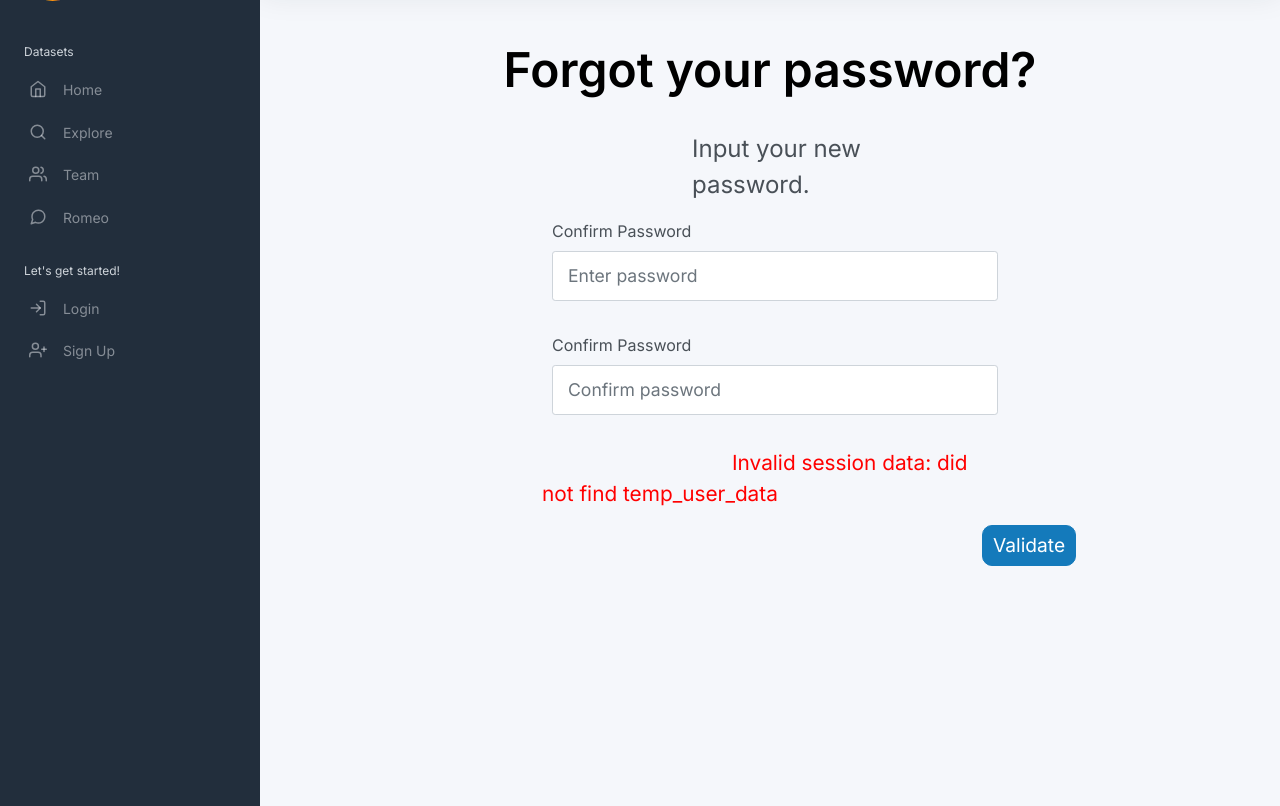
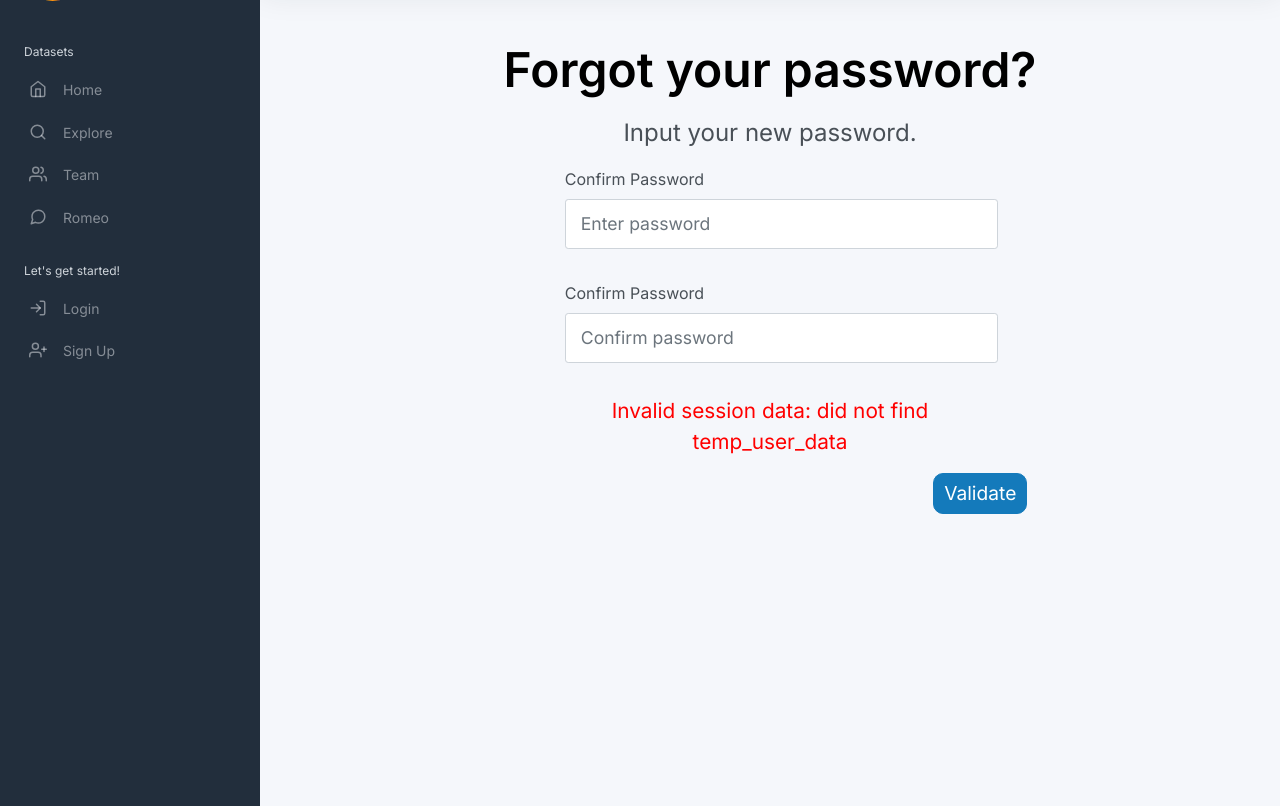
Before and after one commit to davidgonmar/uvlhub-egc, a Flask app: page /resetpassword/ in a window 1280 px wide. Shown: the part 73-879 px from the top of the page. Run offline with Flask 3, Linux system fonts and the light colour scheme; parts of the project's set-up code (start-up, migrations or seed data) failed here and were passed over; some libraries are stand-ins or nearby versions.

Commit message:
style(resetpassword-form): adjust form layout spacing using percentages where needed #9

```diff
--- a/app/modules/auth/templates/auth/resetpassword_form.html
+++ b/app/modules/auth/templates/auth/resetpassword_form.html
@@ -12,15 +12,15 @@
 
         <div class="row">
 
-            <div class="col-12">
-                <div class="mt-3 mb-3">
+            <div class="col-12" >
 
-                    <div class="mt-3 mb-3">
-                        <div class="col-lg-6 col-12" style="font-size: 1.5rem; margin-left: 150px;">
+
+
+                        <div class="col-12 text-center" style="font-size: 1.5rem">
                             Input your new password.
                         </div>
-                    </div>
-                    </div>
+
+
                 <div class="mt-3"></div>
                 <form action="{{ url_for('auth.reset_password') }}" method="post" novalidate>
                             {{ form.hidden_tag() }}
@@ -28,7 +28,7 @@
                             <div class="row">
 
                                 <div class="col-md-12">
-                                    <div class="mb-3" style="font-size: 1rem; margin-left: 10px;">
+                                    <div class="mb-3" style="font-size: 1rem; margin-left: 5%;">
                                         {{ form.confirm_password.label(class="form-label font-size: 1.2rem") }}
                                         {{ form.password(class="form-control input-font-large",placeholder="Enter password") }}
                                         {% for error in form.password.errors %}
@@ -42,7 +42,7 @@
                             <div class="row">
 
                                 <div class="col-md-12">
-                                    <div class="mb-3" style="font-size: 1rem; margin-left: 10px;">
+                                    <div class="mb-3" style="font-size: 1rem; margin-left: 5%;">
                                         {{ form.confirm_password.label(class="form-label") }}
                                         {{ form.confirm_password(class="form-control input-font-large",placeholder="Confirm password") }}
                                         {% for error in form.confirm_password.errors %}
@@ -59,8 +59,8 @@
 
                                 {% if error %}
 
-                                <div class="mt-3  col-12">
-                                    <span style="color: red; padding-left: 190px; font-size: 1.3rem;">{{ error }}</span>
+                                <div class="mt-3  col-12 text-center">
+                                    <span style="color: red; font-size: 1.3rem;">{{ error }}</span>
                                 </div>
 
                                 {% endif %}
@@ -71,7 +71,7 @@
                             <div class="row justify-content-end">
 
                                 <div class="col-lg-6 col-12">
-                                    {{ form.submit(class="btn btn-primary bigger-button", style="margin-left: 200px;") }}
+                                    {{ form.submit(class="btn btn-primary bigger-button", style="margin-left: 70%;") }}
                                 </div>
 
                             </div>
```
